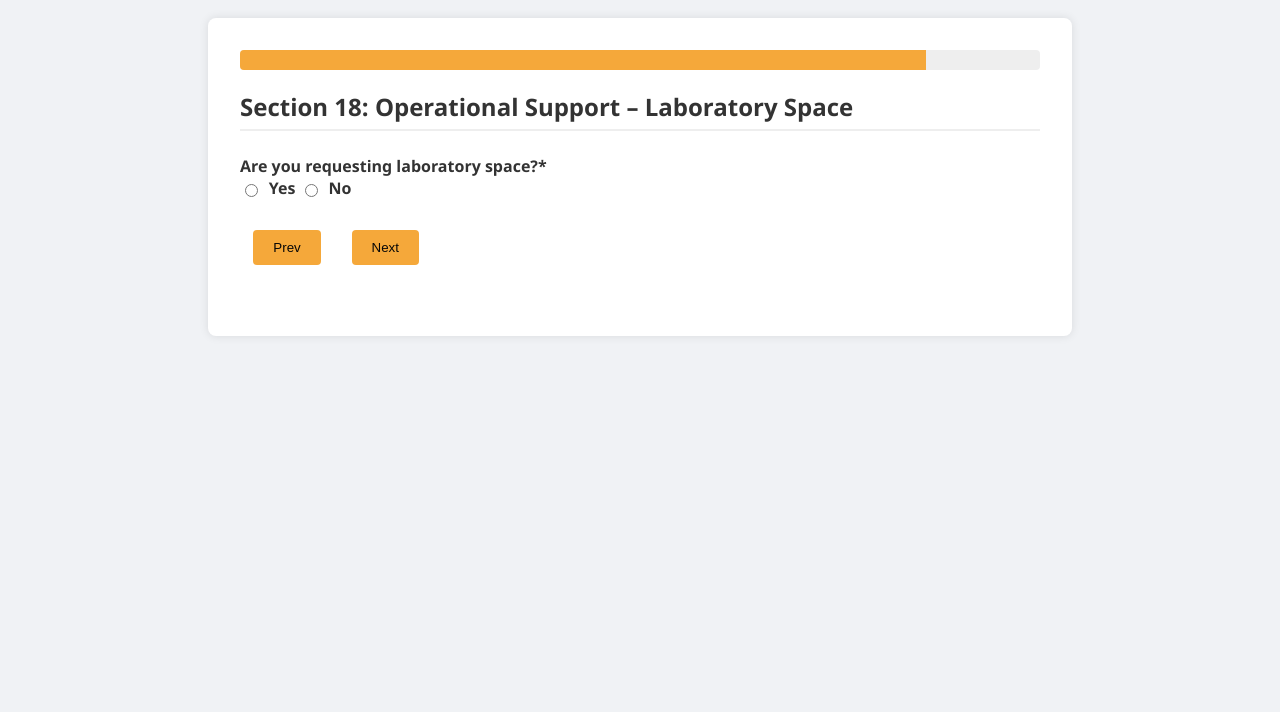
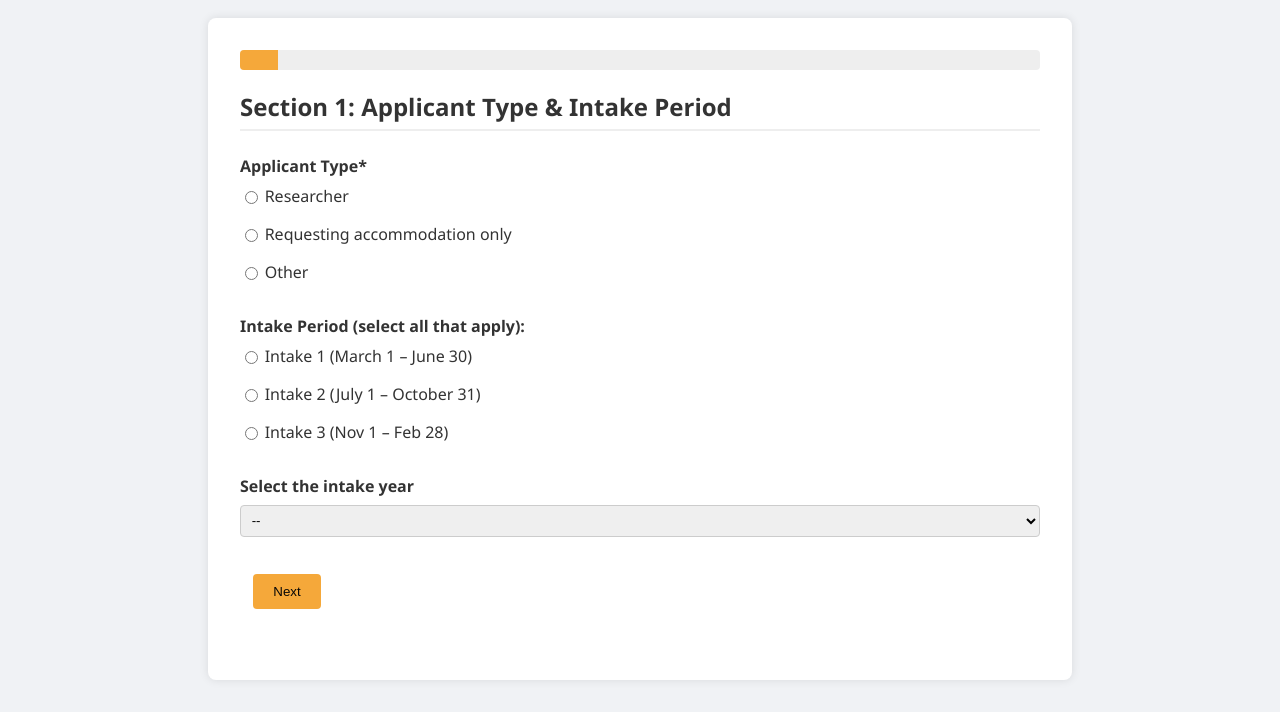
Before and after one commit to wyll-polar/wyll-polar.github.io, a plain HTML site: page index.html in a window 1280 px wide. Shown: the part 132-844 px from the top of the page. Before the commit the page ends 800 px from the top, so only its background shows below. Drawn offline with nearby package versions, Linux system fonts and the light colour scheme.

Commit message:
Update index.html

```diff
--- a/index.html
+++ b/index.html
@@ -29,7 +29,7 @@
       <input id="applicationId" name="application_id" type="hidden" />
 
 
-      <div id="section1" class="step step-1">
+      <div id="section1" class="step step-1 active">
         <h2 for="s1" data-i18n-key="h2.s1"></h2>
         <label for="applicant_type" data-i18n-key="label.applicant_type">Applicant Type*</label>
         <div class="option-block">
@@ -481,7 +481,7 @@
       </div>
 
 
-      <div id="section18" class="step step-18 active">
+      <div id="section18" class="step step-18">
         <h2><span data-i18n-key="h2.s18"></span></h2>
         <label><span data-i18n-key="label.lab_space"></span><br />
           <input name="lab_space" onclick="toggle(true, 'labDetails')" required type="radio" value="Yes" /> <span
```
